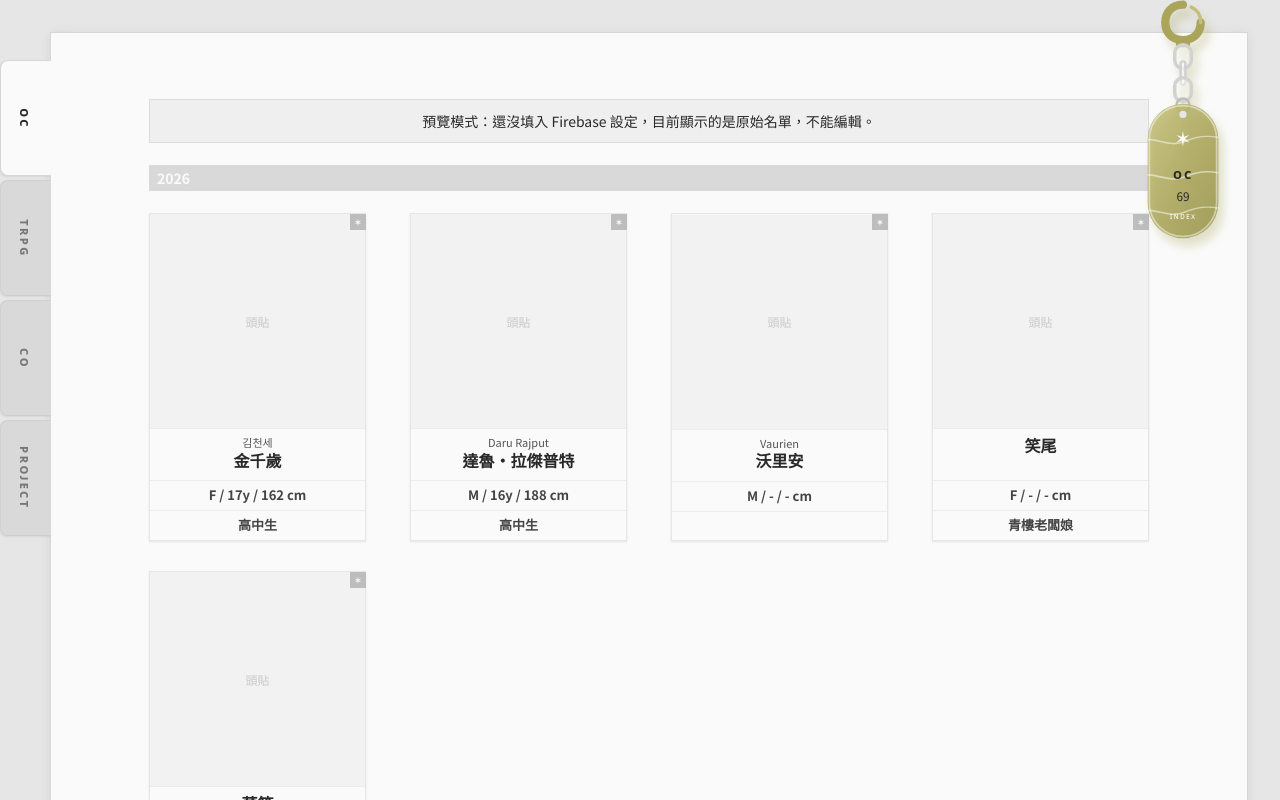
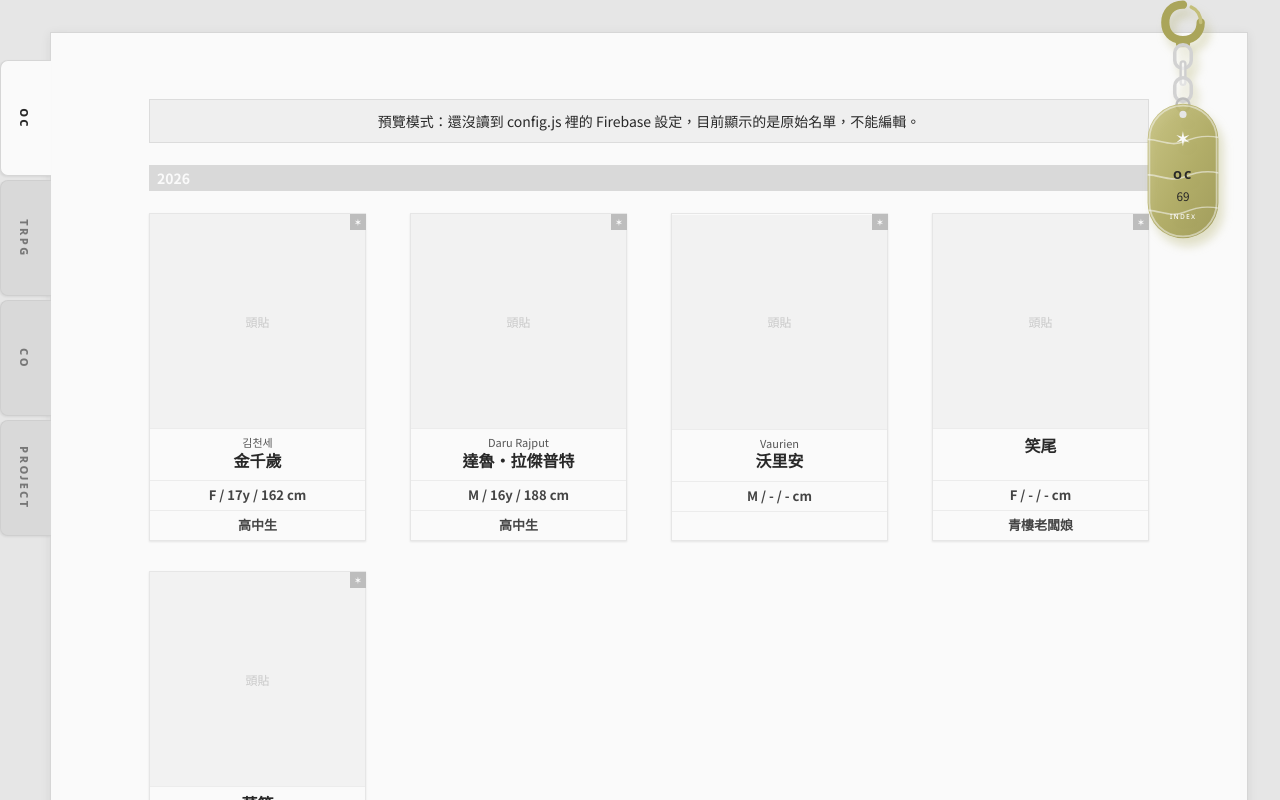
Before and after one commit to Onigidog/oc-list, a plain HTML site: page index.html in a window 1280 px wide. Shown: the top 800 px of the page. Drawn offline with Linux system fonts and the light colour scheme.

Commit message:
Add files via upload

```diff
--- /dev/null
+++ b/config.js
@@ -0,0 +1,17 @@
+// ============================================================
+//  角色名冊・連線設定
+//  只有第一次設定時需要填，之後更新網站只換 index.html，這個檔案不用動
+// ============================================================
+
+// ① 從「新的」Firebase 專案「專案設定 → 你的應用程式」複製過來，整段貼上取代
+export const firebaseConfig = {
+  apiKey: "",
+  authDomain: "",
+  projectId: "",
+  storageBucket: "",
+  messagingSenderId: "",
+  appId: ""
+};
+
+// ② 房主（你）的 Gmail，必須和 firestore.rules 裡的信箱一模一樣
+export const OWNER_EMAIL = "onigidog@gmail.com";
--- a/index.html
+++ b/index.html
@@ -189,24 +189,14 @@ nav a[hidden]{display:none}
 <div class="shell"><nav aria-label="分頁"><div class="wrap" id="tabs">
 <a href="#oc">ᴏᴄ</a><a href="#trpg">ᴛʀᴘɢ</a><a href="#co">ᴄᴏ</a><a href="#project">ᴘʀᴏᴊᴇᴄᴛ</a><a href="#add" id="addTab" hidden>新增</a>
 </div></nav>
-<main class="band"><div id="auth"></div><div class="wrap"><div id="banner" hidden>預覽模式：還沒填入 Firebase 設定，目前顯示的是原始名單，不能編輯。</div><div id="view"></div></div></main></div>
+<main class="band"><div id="auth"></div><div class="wrap"><div id="banner" hidden>預覽模式：還沒讀到 config.js 裡的 Firebase 設定，目前顯示的是原始名單，不能編輯。</div><div id="view"></div></div></main></div>
 <div id="ov" role="dialog" aria-modal="true" aria-labelledby="dn"><div id="dlg"></div></div>
 <div id="toast" role="status"></div>
 <script type="module">
-// =====================================================================
-//  設定：把 Firebase 專案設定貼在這裡，OWNER_EMAIL 填你的 Google 帳號
-// =====================================================================
-const FIREBASE_CONFIG = {
-  apiKey: "",
-  authDomain: "",
-  projectId: "",
-  storageBucket: "",
-  messagingSenderId: "",
-  appId: ""
-};
-const OWNER_EMAIL = "";          // 只有這個 Google 帳號可以編輯
-const P = "roster_";             // Firestore 集合前綴，可和浮生閣共用同一個專案
-// =====================================================================
+// 連線設定放在同一個資料夾的 config.js，更新網站只換這個 index.html
+let FIREBASE_CONFIG={},OWNER_EMAIL="";
+try{const m=await import('./config.js');FIREBASE_CONFIG=m.firebaseConfig||{};OWNER_EMAIL=m.OWNER_EMAIL||""}catch(e){console.warn('找不到 config.js，改用預覽模式')}
+const P="roster_";
 
 const OC_RAW=`2026|김천세|金千歲|F|17|162|高中生
 2026|Daru Rajput|達魯・拉傑普特|M|16|188|高中生
```
